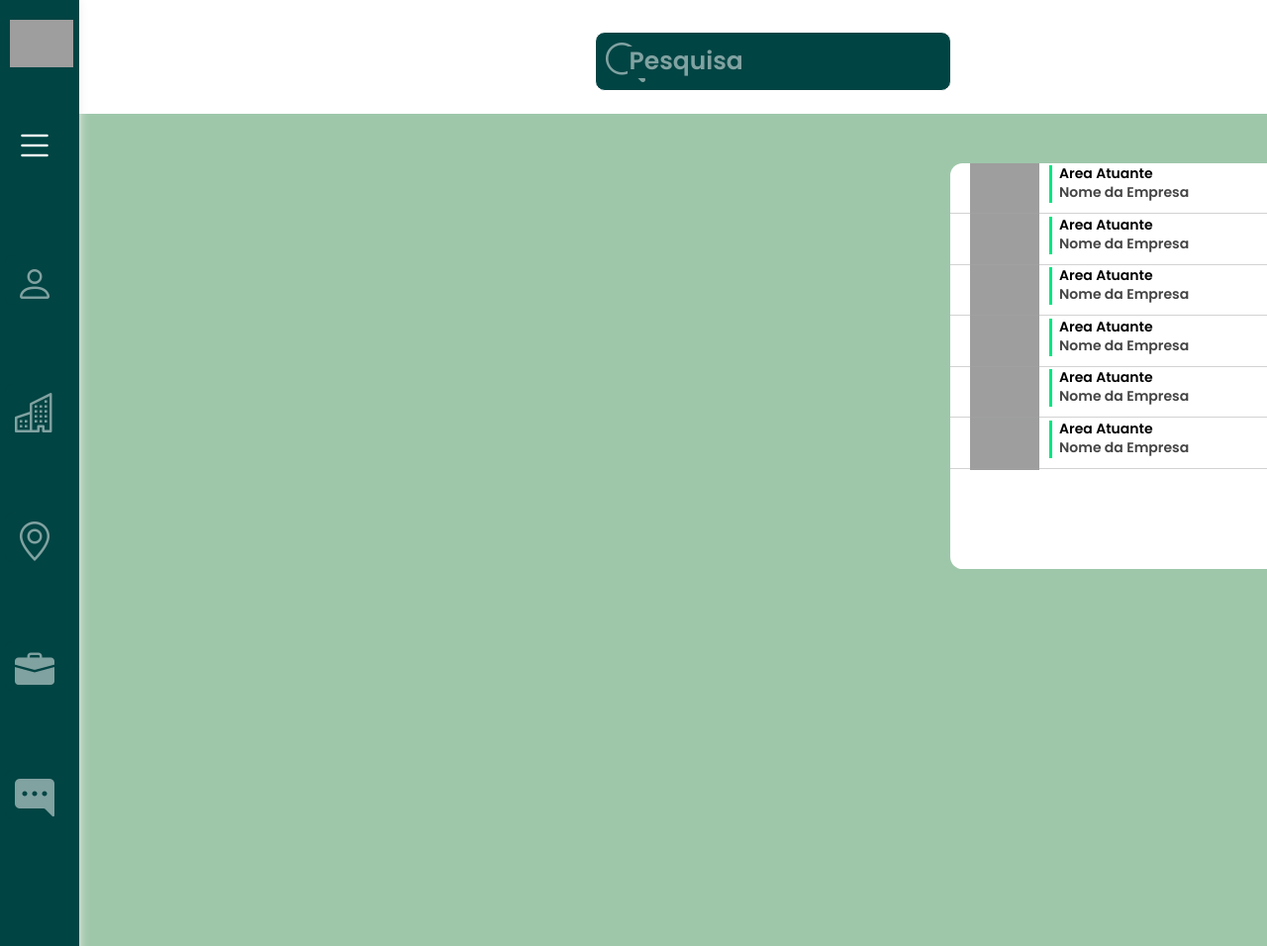
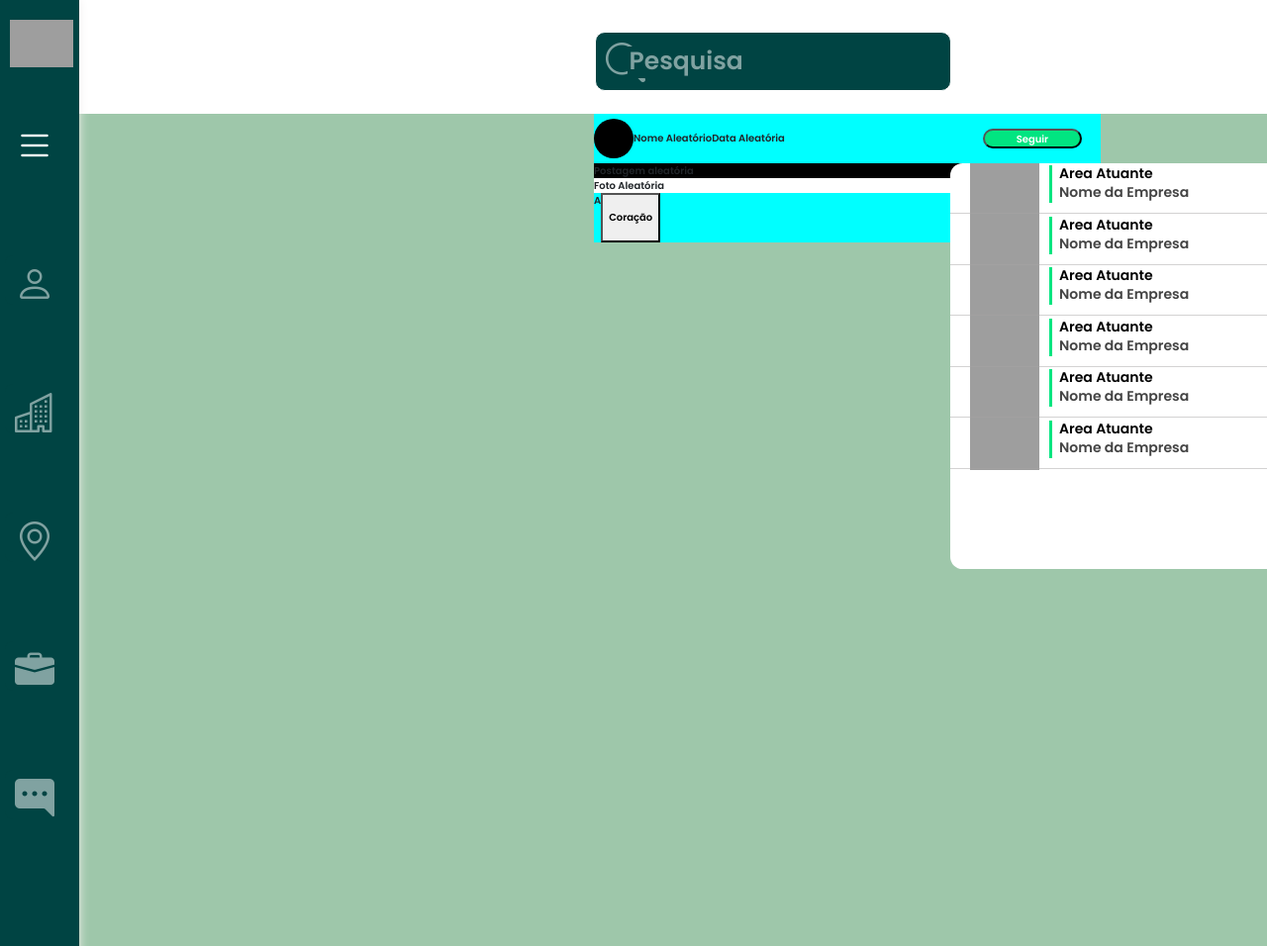
Before and after one commit to TCC-ValeLink/tccCadLog, a PHP site: page /home.php in a window 1280 px wide. Shown: the whole page at 99% size. Run offline with PHP 8.4, Linux system fonts and the light colour scheme; grey boxes are pictures that could not be loaded.

Commit message:
Início da estilização das postagens

```diff
--- a/view/css/src.css
+++ b/view/css/src.css
@@ -1,20 +1,18 @@
-.srcdiv
-{
+.srcdiv {
   width: 100%;
   height: 12vh;
   border: 1px solid #fff;
-    box-shadow: 0px 0px 10px #EFECEC;
+  box-shadow: 0px 0px 10px #efecec;
   margin-left: 0;
   align-items: center;
   display: flex;
 }
 
-.buscar-box
-{
+.buscar-box {
   width: 151rem;
   height: 6rem;
   border-radius: 10px;
-    background-color: rgb(0,68,67);
+  background-color: rgb(0, 68, 67);
   margin-left: 60rem;
   margin-top: 1rem;
   font-size: 2.5rem;
@@ -25,66 +23,57 @@
   position: relative;
 }
 
-.buscar-box .lupa-buscar
-{
+.buscar-box .lupa-buscar {
   margin-left: 1rem;
   margin-top: 0.1rem;
   cursor: pointer;
 }
 
-.buscar-box .lupa-buscar i
-{
+.buscar-box .lupa-buscar i {
   font-size: 4rem;
-    color: rgba(255,255,255,0.5);
+  color: rgba(255, 255, 255, 0.5);
 }
 
-.buscar-box .input-buscar
-{
+.buscar-box .input-buscar {
   position: absolute;
-    right:4rem;
+  right: 4rem;
   margin-top: 1rem;
   width: 80%;
 }
 
-.buscar-box .input-buscar input
-{
+.buscar-box .input-buscar input {
   background-color: #004443;
   border: 0;
   outline: 0;
-    color: rgba(255,255,255,0.5);
-    font-size: 2.0rem;
+  color: rgba(255, 255, 255, 0.5);
+  font-size: 2rem;
   width: 100%;
 }
 
-#src::placeholder
-{
-    color: rgba(255,255,255,0.5);
+#src::placeholder {
+  color: rgba(255, 255, 255, 0.5);
   font-size: 2.5rem;
 }
 
-ul
-{
+ul {
   list-style-type: none;
   overflow: auto;
   width: 100%;
 }
 
-.item-src
-{
+.item-src {
   margin-left: 35rem;
   margin-top: 3rem;
 }
 
-.item-src.expandir
-{
+.item-src.expandir {
   width: 56.8rem;
   height: 55rem;
 }
 
-.srcdiv .item-src spam
-{
-    background-color: #00755C;
-    width: 7.0rem;
+.srcdiv .item-src spam {
+  background-color: #00755c;
+  width: 7rem;
   height: 6.5rem;
   border-radius: 25%;
   list-style-type: none;
@@ -95,10 +84,9 @@ ul
   float: left;
 }
 
- .srcdiv .item-src spam:hover
-{
+.srcdiv .item-src spam:hover {
   background-color: #004443;
-    width: 7.0rem;
+  width: 7rem;
   height: 6.5rem;
   border-radius: 25%;
   list-style-type: none;
@@ -106,20 +94,76 @@ ul
   cursor: pointer;
 }
 
-.srcdiv .item-src .iconsrc
-{
+.srcdiv .item-src .iconsrc {
   margin-left: 3rem;
 }
-.srcdiv .item-src .iconsrc > i
-{
+.srcdiv .item-src .iconsrc > i {
   font-size: 4.1rem;
   color: #fff;
   margin-left: 1.4rem;
   margin-top: 0.5rem;
 }
 
-.srcdiv .item-src .iconsrc > i:hover
-{
+.srcdiv .item-src .iconsrc > i:hover {
   font-size: 4.1rem;
   color: #8a8989;
 }
+
+/* Home */
+
+.center {
+  width: 512px;
+  height: auto;
+  background-color: #c8bebe;
+  overflow: hidden;
+  display: flex;
+  flex-direction: column;
+  margin-left: 60rem;
+  position: relative;
+}
+
+.content-post {
+  width: 100%;
+  height: auto;
+  display: block;
+  position: relative;
+  background-color: #fff;
+}
+
+.foto-profile {
+  height: 40px;
+  width: 40px;
+  border-radius: 50%;
+  background-color: #000;
+}
+.btnFollow {
+  background-color: #01e581;
+  color: #fff;
+  border-radius: 10px;
+  font-size: 1rem;
+  align-items: center;
+  text-align: center;
+  width: 10rem;
+  height: 2rem;
+  margin-left: 200px;
+}
+.conteudo-post{
+    height: auto;
+    width: 100%;
+    background-color: #000;
+}
+.top-post{
+    width:100%;
+    height: 50px;
+    display: flex;
+    flex-flow:row;
+    background-color: aqua;
+    align-items: center;
+}
+.footer-post{
+    width:100%;
+    height: 50px;
+    display: flex;
+    flex-flow:row;
+    background-color: aqua;
+}
--- a/view/home.php
+++ b/view/home.php
@@ -1,6 +1,22 @@
 <?php Include("blades/top.php")?>
 <?php Include("blades/src.php")?>
     <div class="body-home">
+        <div class="center">
+            <div class="content-post">
+                <div class="top-post">
+                    <div class="foto-profile"></div>
+                    <div class="nome-profile">Nome Aleatório</div>
+                    <div class="data-post">Data Aleatória</div>
+                    <button type="submit" id="follow" value="0" function="" name="btnFollow" class="btnFollow">Seguir</button>
+                </div>
+                <div class="conteudo-post">Postagem aleatória</div>
+                <div class="midia-post">Foto Aleatória</div>
+                <div class="footer-post">
+                    <div class="icones">A</div>
+                    <button type="submit" name="btnLike" id="Like" value="0" function="">Coração</button>
+                </div>
+            </div>
+        </div>
     </div>
 
 <?php Include("blades/followemp.php")?>
```
Lines whose indentation alone changed are shown as unchanged.
